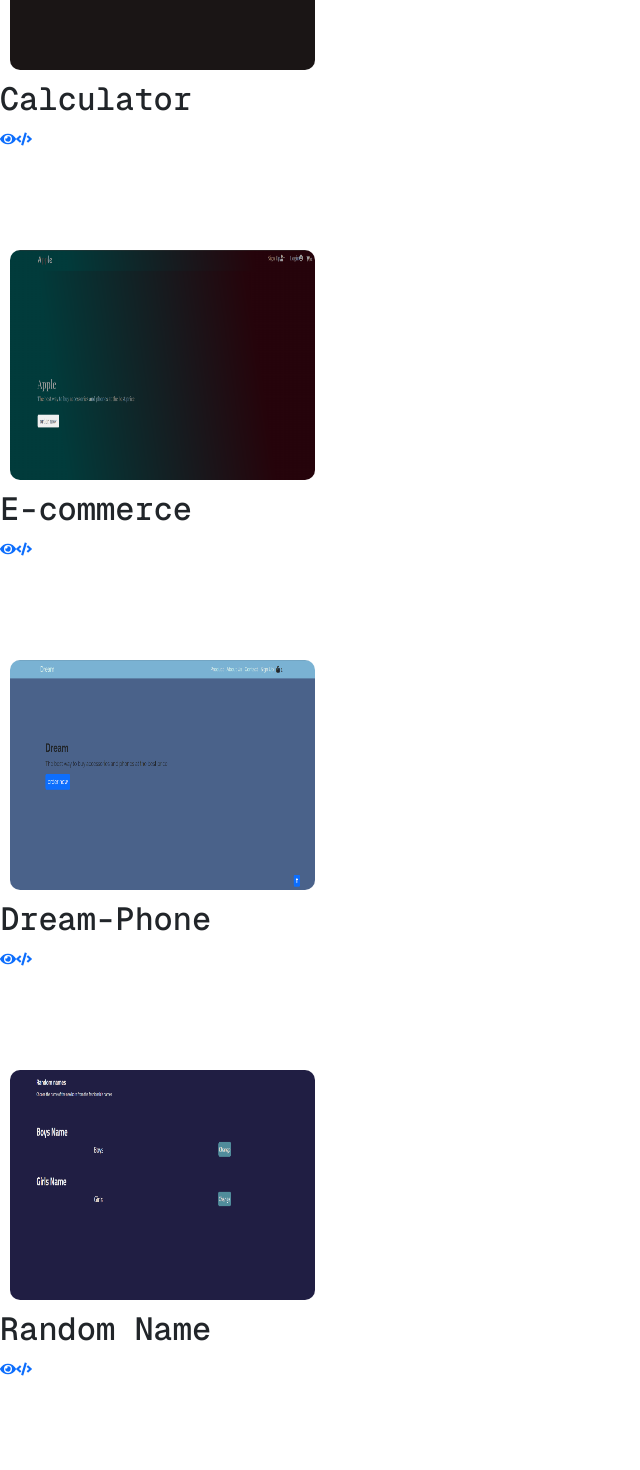
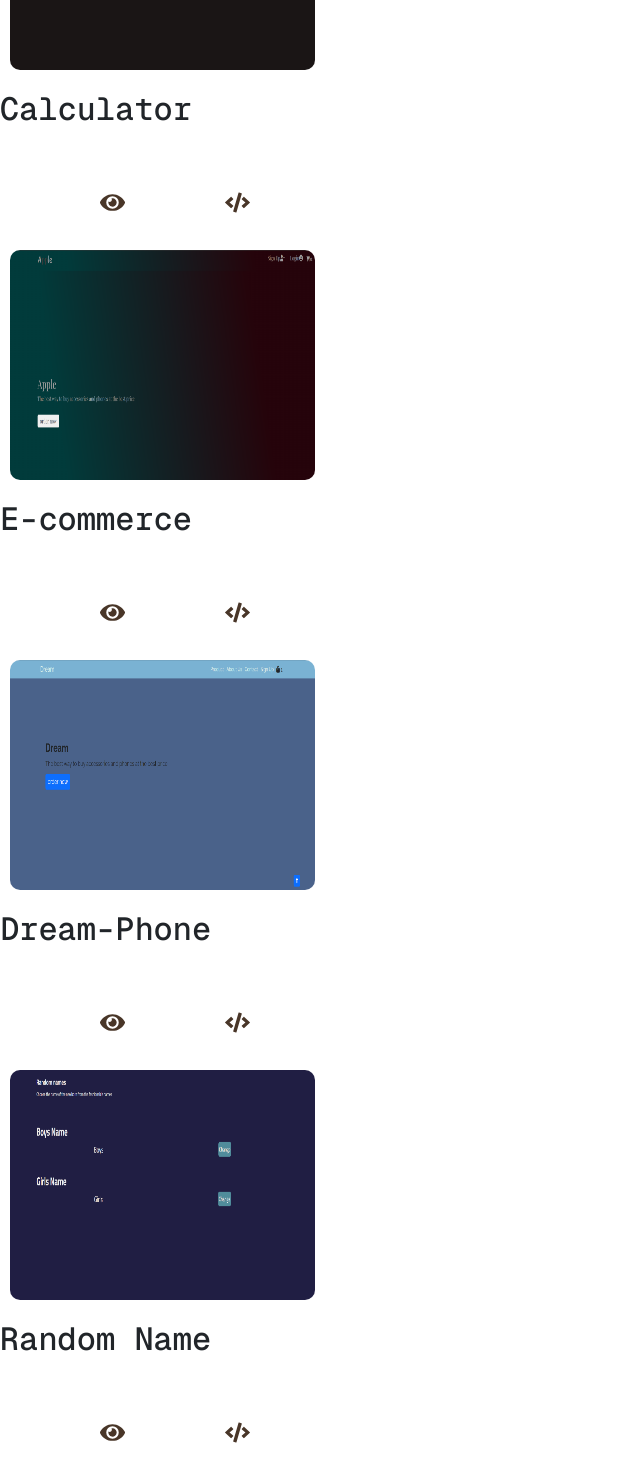
Before and after one commit to MuhamedSherif2/Portfolio, a React (Vite) app: page /project in a window 1280 px wide. Shown: the part 280-1750 px from the top of the page, without its empty margins (0-640 px from the left). Built offline with nearby package versions, Linux system fonts and the light colour scheme; a web font is replaced by a local one.

Commit message:
prooject

```diff
--- a/index.html
+++ b/index.html
@@ -3,7 +3,7 @@
 
 <head>
   <meta charset="UTF-8" />
-  <link rel="icon" type="image/svg+xml" href="./src/assets/image/IMG-20240908-WA0092.jpg" />
+  <link rel="icon" type="image/svg+xml" href="./src/assets/IMG-20240908-WA0092.jpg" />
   <meta name="viewport" content="width=device-width, initial-scale=1.0" />
   <title>Mohammed</title>
   <link rel="stylesheet" href="https://cdn.jsdelivr.net/npm/bootstrap@5.3.3/dist/css/bootstrap.min.css">
--- a/src/component/js-project/JSCalcProject.jsx
+++ b/src/component/js-project/JSCalcProject.jsx
@@ -9,6 +9,7 @@ function JSCalcProject() {
       <div className='item'>
         <img src={Img} className='img' />
         <h2>Calculator</h2>
+        <div className="a">
           <a href="https://calculator-js-delta-eight.vercel.app/"
             target="_blank"
             rel="noopener noreferrer">
@@ -21,6 +22,7 @@ function JSCalcProject() {
           </a>
         </div>
       </div>
+    </div>
   )
 }
 
--- a/src/component/js-project/JSEcommerce1.jsx
+++ b/src/component/js-project/JSEcommerce1.jsx
@@ -9,6 +9,7 @@ function JSEcommerce1() {
       <div className='item'>
         <img src={Img} className='img' />
         <h2>E-commerce</h2>
+        <div className="a">
           <a href="https://e-commerce-mu-rust.vercel.app/"
             target="_blank"
             rel="noopener noreferrer">
@@ -21,6 +22,7 @@ function JSEcommerce1() {
           </a>
         </div>
       </div>
+    </div>
   )
 }
 
--- a/src/component/js-project/JSEcommerce2.jsx
+++ b/src/component/js-project/JSEcommerce2.jsx
@@ -8,6 +8,7 @@ function JSEcommerce2() {
       <div className='item'>
         <img src={Img} className='img' />
         <h2>Dream-Phone</h2>
+        <div className="a">
           <a href="https://apple-markt.vercel.app/"
             target="_blank"
             rel="noopener noreferrer">
@@ -20,6 +21,7 @@ function JSEcommerce2() {
           </a>
         </div>
       </div>
+    </div>
   )
 }
 
--- a/src/component/js-project/JSRandomProject.jsx
+++ b/src/component/js-project/JSRandomProject.jsx
@@ -9,6 +9,7 @@ function JSRandomProject() {
       <div className='item'>
         <img src={Img} className='img' />
         <h2>Random Name</h2>
+        <div className="a">
           <a href="https://randomname-lilac.vercel.app/"
             target="_blank"
             rel="noopener noreferrer">
@@ -21,6 +22,7 @@ function JSRandomProject() {
           </a>
         </div>
       </div>
+    </div>
   )
 }
 
--- a/src/component/js-project/JSTodoProject.jsx
+++ b/src/component/js-project/JSTodoProject.jsx
@@ -9,6 +9,7 @@ function JSTodoProject() {
       <div className='item'>
         <img src={Img} className='img' />
         <h2>To-do List</h2>
+        <div className="a">
           <a href="https://to-do-list-app-two-vert.vercel.app/"
             target="_blank"
             rel="noopener noreferrer">
@@ -21,6 +22,7 @@ function JSTodoProject() {
           </a>
         </div>
       </div>
+    </div>
   )
 }
 
--- a/src/component/react-project/ProCalcReact.jsx
+++ b/src/component/react-project/ProCalcReact.jsx
@@ -9,6 +9,7 @@ function CalcReact() {
       <div className='item'>
         <img src={Img} className='img' />
         <h2>Calculator-React JS</h2>
+        <div className="a">
           <a href="https://calculator-wheat-one-95.vercel.app/"
             target="_blank"
             rel="noopener noreferrer">
@@ -21,6 +22,7 @@ function CalcReact() {
           </a>
         </div>
       </div>
+    </div>
   )
 }
 
--- a/src/component/react-project/ProTodoReact.jsx
+++ b/src/component/react-project/ProTodoReact.jsx
@@ -10,6 +10,7 @@ function ProTodoReact() {
       <div className='item'>
         <img src={Img} className='img' />
         <h2>To-do List</h2>
+        <div className="a">
           <a href="https://to-do-list-eosin-nine-35.vercel.app"
             target="_blank"
             rel="noopener noreferrer">
@@ -22,6 +23,7 @@ function ProTodoReact() {
           </a>
         </div>
       </div>
+    </div>
   )
 }
 
--- a/src/style.css
+++ b/src/style.css
@@ -181,16 +181,39 @@ header .container label{
     height: 400px;
     width: 350px;
     margin-top: 10px;
+    position: relative;
+}
+.item .a {
+    width: 100%;
+    display: flex;
+    justify-content: space-evenly;
+    position: absolute;
+    bottom: 10px;
+}
+.item .a a{
+    padding-top: 20px;
+    font-size: 25px;
+    color: var(--fuor-color);
+    transition: 0.3s ease;
+}
+.item .a a:hover{
+    color: var(--thr-color);
 }
 .img{
     width: 325px;
     height: 250px;
     padding: 10px;
     border-radius: 20px;
+    transition: 0.5s ease;
+    cursor: pointer;
+    margin-bottom: 10px;
+}
+.img:hover{
+    transform: rotate(15deg);
 }
 .reactProject{
     width: 100%;
-    height: 100vh;
+    height: 105vh;
     background-color: var(--sec-color);
 }
 .react{
@@ -198,7 +221,7 @@ header .container label{
     margin: auto;
     display: grid;
     grid-template-columns: repeat(auto-fit,minmax(360px,1fr));
-    padding-top: 30px;
+    padding-top: 20px;
     text-align: center;
 }
 @media (max-width:991px) {
```
Also changed, not shown: src/assets/IMG-20240908-WA0092.jpg (renamed from src/assets/image/IMG-20240908-WA0092.jpg). Lines whose indentation alone changed are shown as unchanged.
